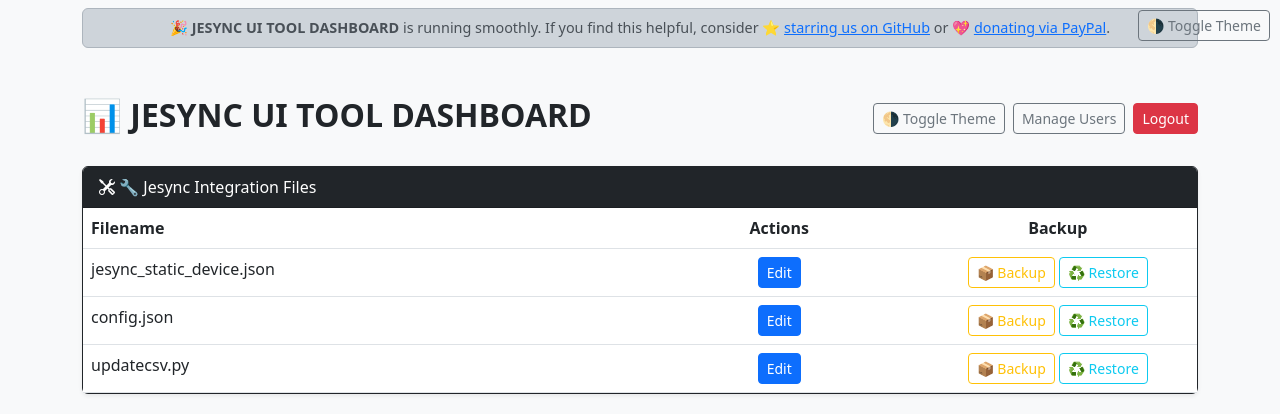
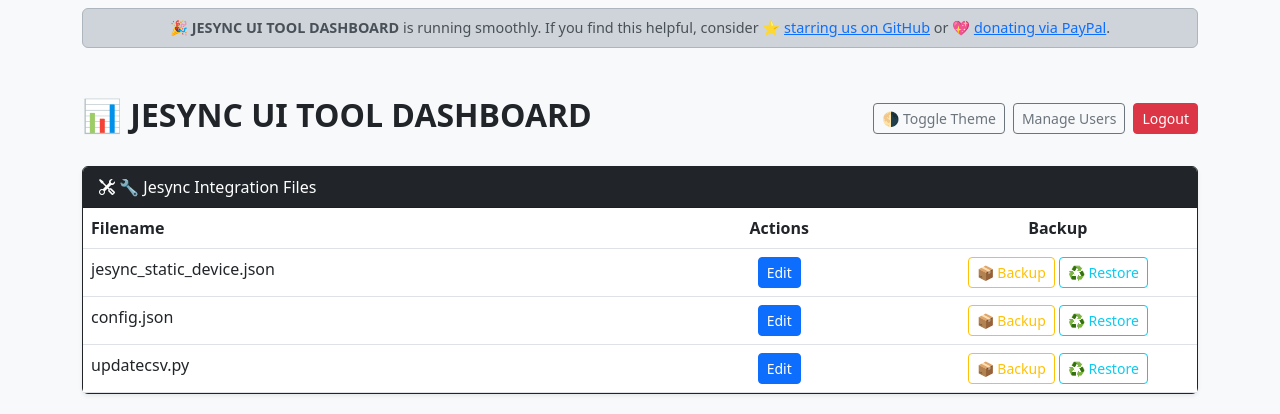
Before and after one commit to phminer101/jesync_dashboard_for_LibreQoS-Mikrotik_Integration, a Flask app: page /dashboard in a window 1280 px wide. Shown: the top 414 px of the page. Run offline with Flask 3, Linux system fonts and the light colour scheme; a user stored in the database is signed in; parts of the project's set-up code (start-up, migrations or seed data) failed here and were passed over.

Commit message:
Update base.html

```diff
--- a/templates/base.html
+++ b/templates/base.html
@@ -96,12 +96,6 @@
   </head>
 
   <body>
-    <!-- Theme Toggle Button -->
-    <div class="theme-toggle">
-      <button onclick="toggleTheme()" class="btn btn-outline-secondary btn-sm">
-        🌗 Toggle Theme
-      </button>
-    </div>
 
     <!-- 🔔 Notification Banner -->
     {% include 'banner.html' %}
```
